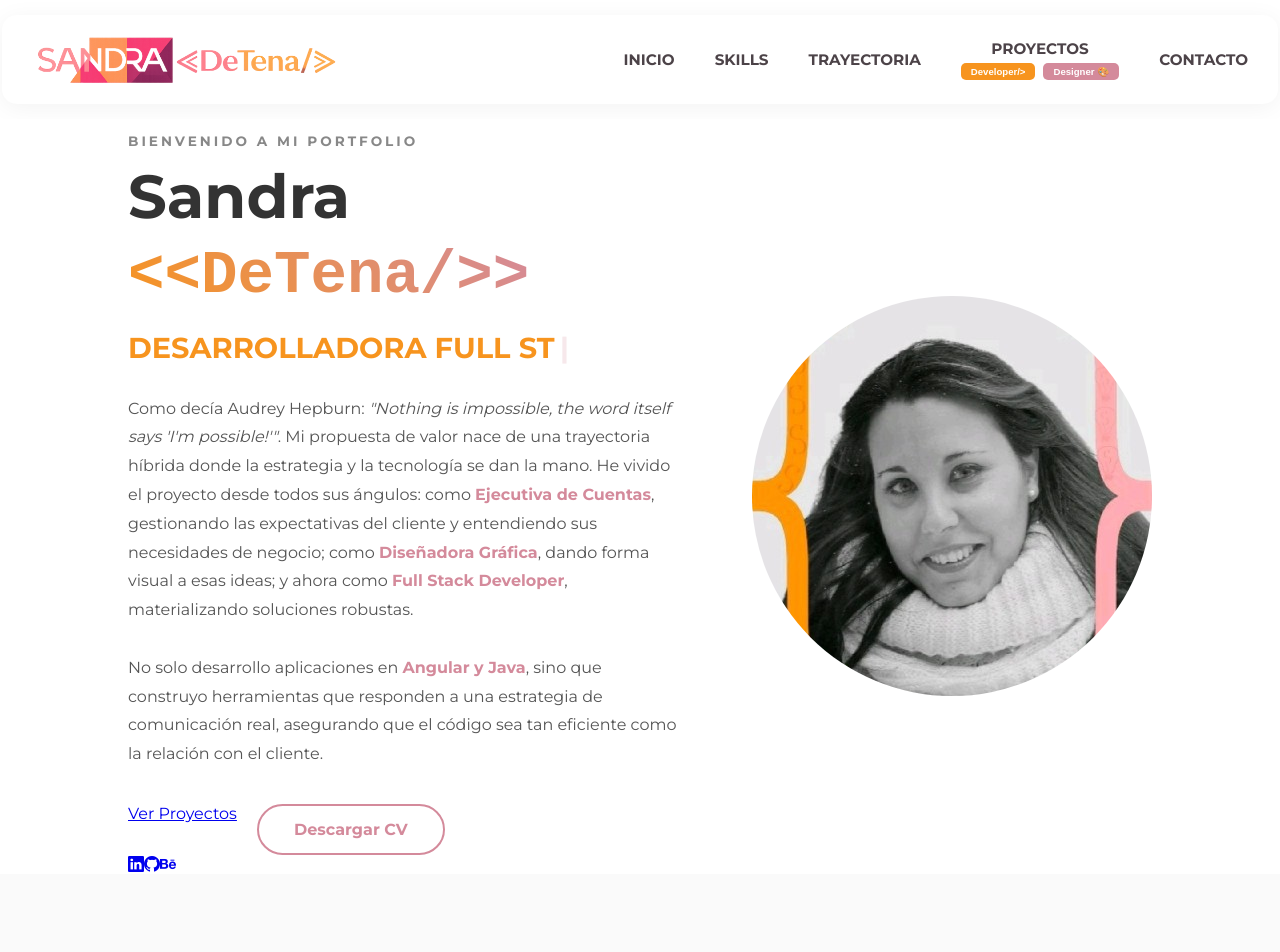
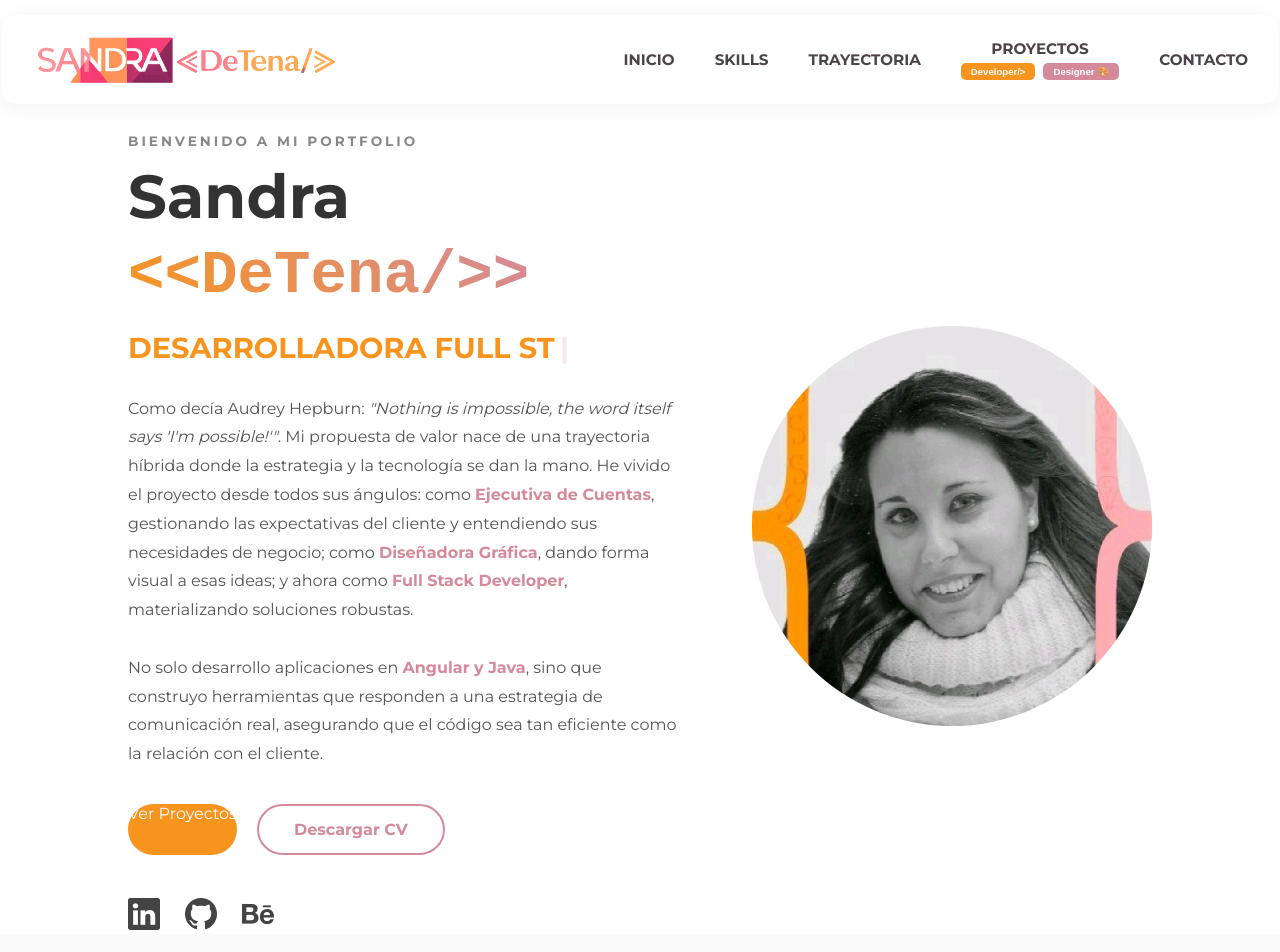
Before and after one commit to SandraDeTena/Portfolio_Web_Sandra, an Angular app: page / in a window 1280 px wide. Shown: the top 952 px of the page. Built offline with nearby package versions, Linux system fonts and the light colour scheme.

Commit message:
fix: aplicar border-radius 50px al btn-main para simetría total

```diff
--- a/src/app/features/home/home.scss
+++ b/src/app/features/home/home.scss
@@ -92,48 +92,27 @@
         display: inline-block;
       }
 
-      /* Grupo de botones: Ver Proyectos y CV */
-    .cta-group {
-      display: flex;
-      gap: 20px;
-      margin-top: 35px;
+      /* Botón naranja principal */
+      .btn-main { text-decoration: none; display: inline-block;background: #F7941E; color: white; border: none; border-radius: 50px; }
 
-      /* Estilos compartidos para que AMBOS sean iguales en forma */
-      .btn-main, .btn-sub {
-        padding: 14px 35px !important;
-        border-radius: 50px !important; /* Esto es lo que pone los bordes redondos */
-        font-weight: 700;
-        cursor: pointer;
-        transition: all 0.3s ease;
-        text-decoration: none;
-        display: inline-flex;
-        align-items: center;
-        justify-content: center;
-      }
+      /* Botón con borde rosa para el CV */
+      .btn-sub { border: 2px solid #D48A9B; color: #D48A9B; background: transparent; }
 
-      /* Botón naranja principal */
-      .btn-main {
-        background: #F7941E !important;
-        color: white !important;
-        border: none !important;
-
-        &:hover {
-          transform: translateY(-3px);
-          box-shadow: 0 6px 15px rgba(247, 148, 30, 0.3);
-        }
-      }
+      /* Efecto de elevación al pasar el ratón por los botones */
+      button:hover, .btn-sub:hover { transform: translateY(-3px); }
     }
 
-      /* Botón con borde rosa para el CV */
-      .btn-sub {
-        border: 2px solid #D48A9B !important;
-        color: #D48A9B !important;
-        background: transparent !important;
-
-        &:hover {
-          background: rgba(212, 138, 155, 0.1);
-          transform: translateY(-3px);
-        }
+    /* Iconos de Redes Sociales (LinkedIn, GitHub, Behance) */
+    .social-links {
+      display: flex;
+      gap: 25px;
+      margin-top: 40px;
+      a {
+        font-size: 2rem;
+        color: #444;
+        transition: 0.3s;
+        /* Al pasar el ratón, el icono sube y cambia a naranja */
+        &:hover { color: #F7941E; transform: translateY(-5px); }
       }
     }
   }
```
